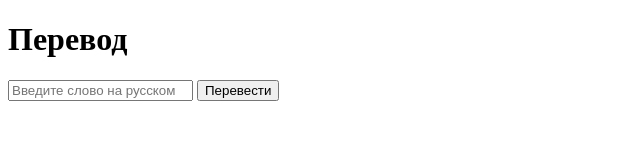
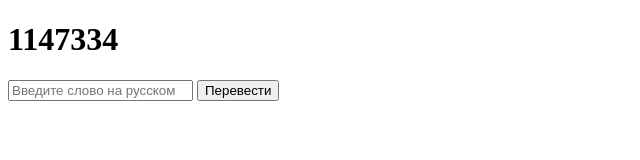
Before and after one commit to Stepanova-Anna/web19.github.io, a plain HTML site: page index.html in a window 1280 px wide. Shown: the whole page, without its empty margins (0-640 px from the left). Drawn offline with Linux system fonts and the light colour scheme.

Commit message:
Update index.html

```diff
--- a/index.html
+++ b/index.html
@@ -25,7 +25,7 @@
     </script>
 </head>
 <body>
-    <h1 id="translatedWord">Перевод</h1>
+    <h1 id="translatedWord">1147334</h1>
     <input type="text" id="inputWord" placeholder="Введите слово на русском">
     <button onclick="translateWord()">Перевести</button>
 </body>
```
